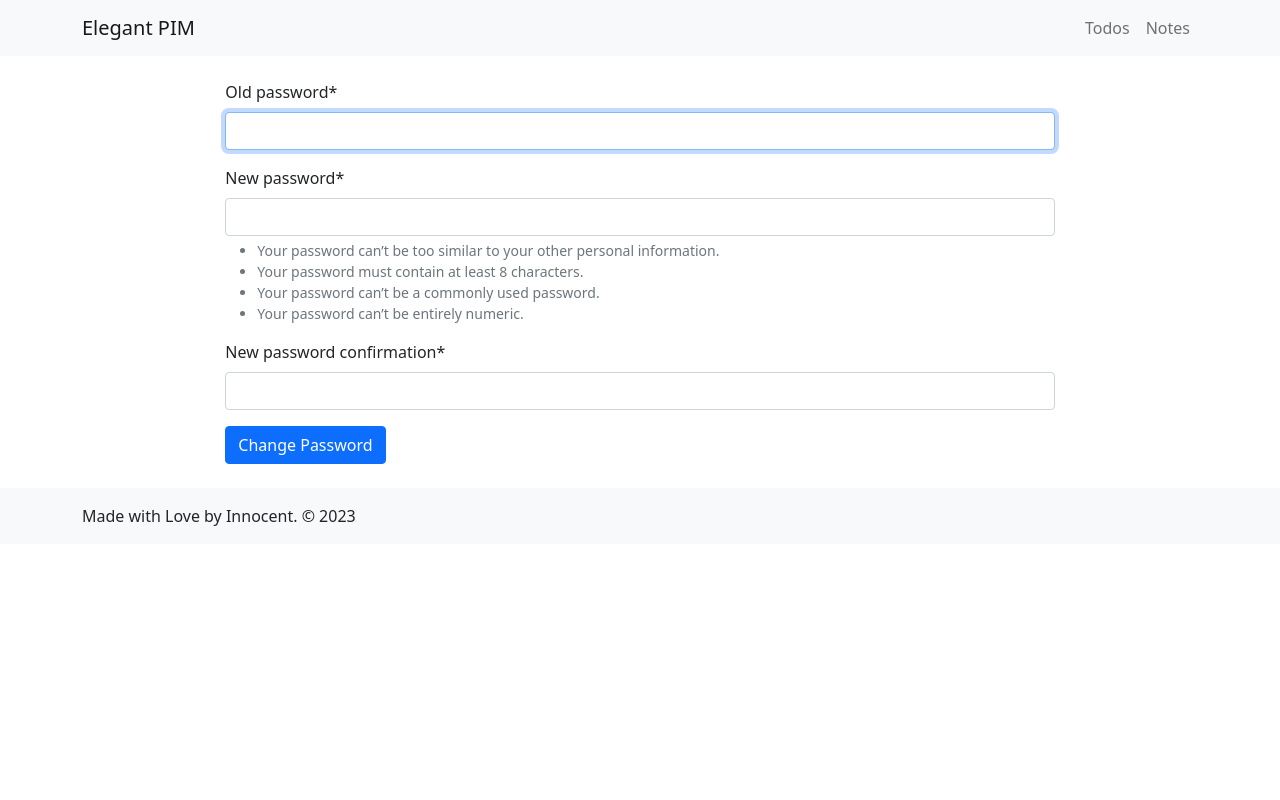
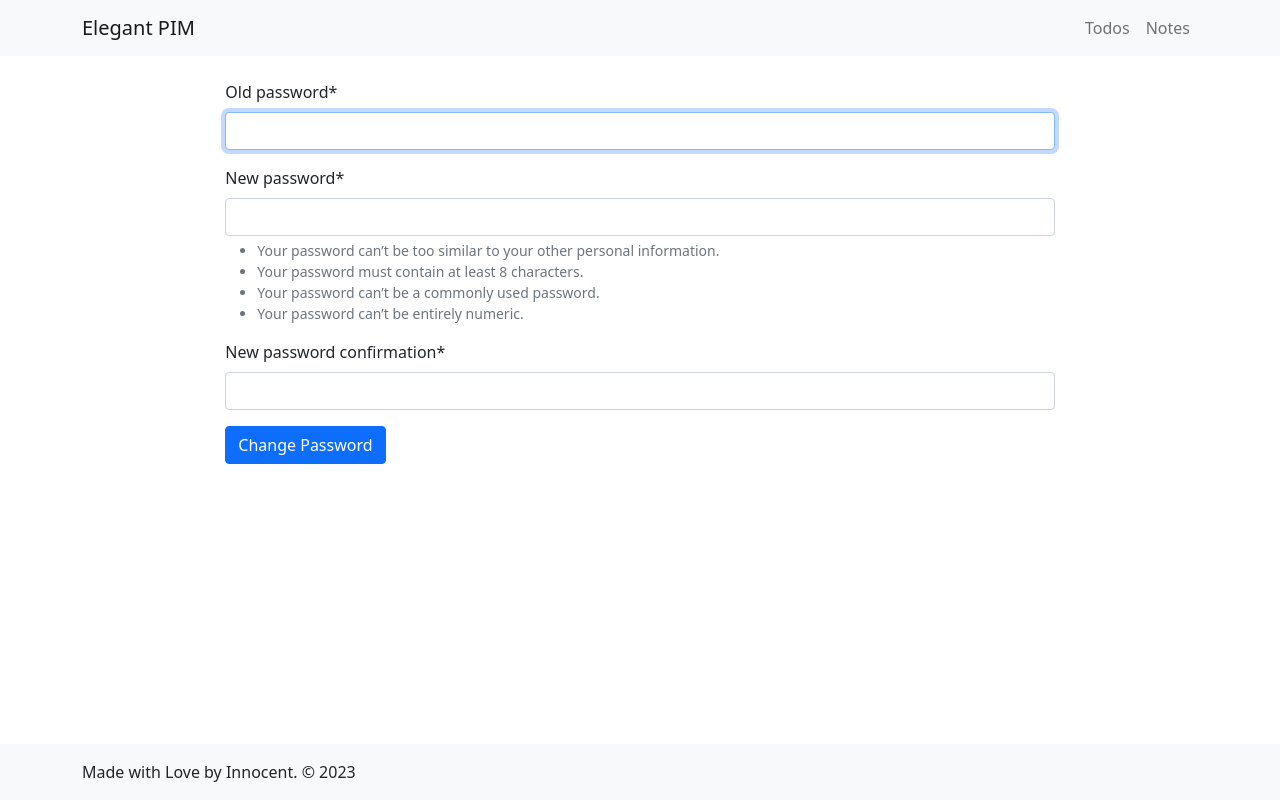
Before and after one commit to ZendaInnocent/personal-information-manager, a Django app: a page that uses templates/base.html in a window 1280 px wide. Run offline with Django 4.2, Linux system fonts and the light colour scheme; the visitor is signed in with stand-in values (Sample User, id 1); some libraries are stand-ins or nearby versions.

Commit message:
sticky footer at bottom

```diff
--- a/templates/base.html
+++ b/templates/base.html
@@ -14,7 +14,7 @@
   {% block extra_head %} {% endblock extra_head %}
 </head>
 
-<body hx-headers='{"X-CSRFToken": "{{ csrf_token }}"}'>
+<body hx-headers='{"X-CSRFToken": "{{ csrf_token }}"}' class="min-vh-100 d-flex flex-column">
   <nav class="navbar navbar-expand-lg navbar-light bg-light sticky-top">
     <div class="container">
       <a class="navbar-brand" href="#">Elegant PIM</a>
@@ -47,7 +47,7 @@
     {% endblock content %}
   </main>
 
-  <footer class="container-fluid bg-light">
+  <footer class="container-fluid bg-light mt-auto">
     <div class="container py-3">
       Made with Love by Innocent. &copy; 2023
     </div>
```
